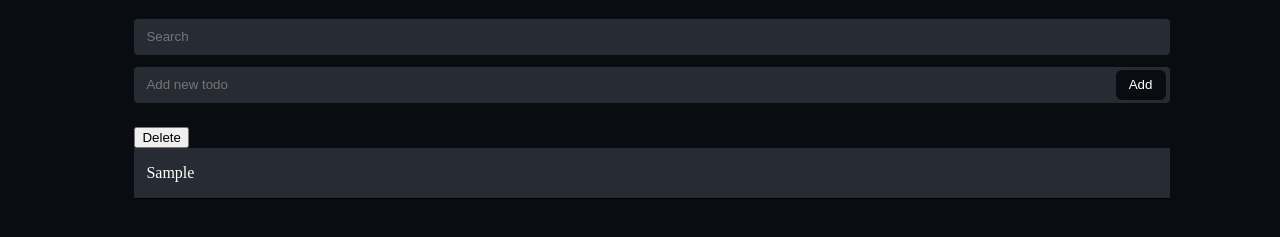
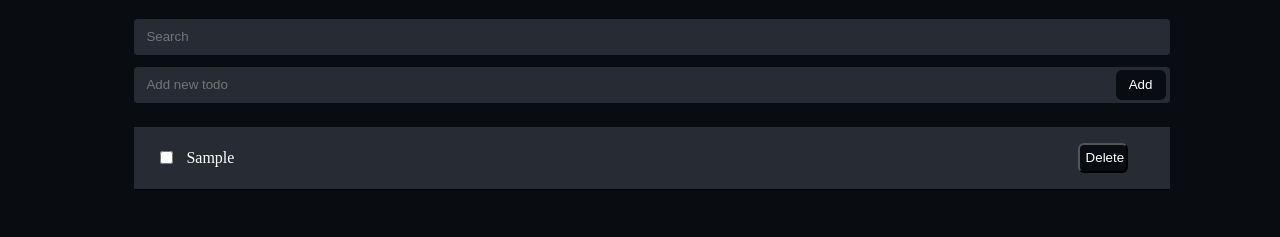
Before and after one commit to M2-0922/todoAppJS, a plain HTML site: page index.html in a window 1280 px wide. Both pictures are taken after typing "Sample" into the empty fields and a click on the button "Add". Shown: the part 117-354 px from the top of the page. Drawn offline with Linux system fonts and the light colour scheme.

Commit message:
finish lab#1 assignment. add delete button and checkbox for each task

```diff
--- a/index.js
+++ b/index.js
@@ -3,19 +3,48 @@ window.addEventListener("load", () => {
     let addButton = document.getElementById("todo-add");
     let todoList = document.getElementById("todos-list");
     let searchInput = document.getElementById("todo-search");
+    let taskNum = 1;
 
     addButton.addEventListener("click", () => {
-        let newTodo = document.createElement("li");
-        newTodo.innerHTML = inputData.value;
-        let deleteButton = document.createElement("button");
+        if (inputData.value != "") {
+            let newTodo = document.createElement("li");
+            newTodo.innerHTML = inputData.value;
+            newTodo.id = "Task" + taskNum;
 
-        deleteButton.innerText = "Delete"
-        // deleteButton.classList.add("delete-button");
+            // create delete button
+            let deleteButton = document.createElement("button");
+            deleteButton.id = "deleteButton" + taskNum;
+            deleteButton.innerText = "Delete"
+            deleteButton.classList.add("delete-button");
 
-        todoList.appendChild(deleteButton);
-        todoList.appendChild(newTodo);
+            deleteButton.addEventListener('click', () => {
+                let deleteConfirm = confirm("Do you really want to delete ?");
+                if (deleteConfirm) {
+                    todoList.removeChild(deleteButton.parentElement);
+                }
+            })
 
-        inputData.value = "";
+            // create checkbox
+            let checkbox = document.createElement('input');
+            checkbox.type = 'checkbox';
+            checkbox.name = 'checkbox' + taskNum;
+            checkbox.id = 'checkbox' + taskNum;
+            checkbox.addEventListener('change', e => {
+                if (e.target.checked) {
+                    if (confirm("You finished the task! Do you want to delete ?")) {
+                        todoList.removeChild(checkbox.parentElement);
+                    }
+                }
+            })
+
+            // add checkbox and delete button to the list element
+            newTodo.prepend(checkbox);
+            newTodo.appendChild(deleteButton);
+            todoList.appendChild(newTodo);
+
+            inputData.value = "";
+            taskNum++;
+        }
 
         // delete button
         // deleteButton.addEventListener("click", () => {
@@ -24,9 +53,7 @@ window.addEventListener("load", () => {
 
         // also add checkbox to your todo while creating.
 
-
     })
-
 
     searchInput.addEventListener("keyup", () => {
 
@@ -44,7 +71,7 @@ window.addEventListener("load", () => {
 
         for(let i = 0; i < todos.length; i++){
             if(todos[i].innerText.includes(searchData)){
-                todos[i].style.display = "block";
+                todos[i].style.display = "grid";
             }else{
                 todos[i].style.display = "none";
             }
--- a/style.scss
+++ b/style.scss
@@ -1,27 +1,38 @@
-$primary_color: #090D11;
-$secondary_color: #272B33;
+$primary_color: #090d11;
+$secondary_color: #272b33;
 $text_color: white;
-html, body{
+
+@mixin buttonHover() {
+	&:hover {
+		cursor: pointer;
+		background-color: white;
+		color: black;
+		border: 1px solid black;
+	}
+}
+
+html,
+body {
 	background-color: $primary_color;
 }
 
-.container{
+.container {
 	display: flex;
 	flex-direction: column;
 	align-items: center;
 
-    .header{
+	.header {
 		width: 100%;
-        h1{
+		h1 {
 			padding: 24px;
 			color: $text_color;
 			text-align: center;
 		}
 
-        &__search{
+		&__search {
 			width: 80%;
 			margin: 0 auto;
-            input{
+			input {
 				height: 24px;
 				width: 100%;
 				background-color: $secondary_color;
@@ -29,17 +40,17 @@ html, body{
 				padding: 6px 12px;
 				color: $text_color;
 				border-radius: 4px;
-                &:focus{
+				&:focus {
 					outline: none !important;
 				}
 			}
 		}
 
-        &__form{
+		&__form {
 			position: relative;
 			width: 80%;
 			margin: 0 auto;
-            input{
+			input {
 				margin-top: 12px;
 				height: 24px;
 				width: 100%;
@@ -48,11 +59,11 @@ html, body{
 				padding: 6px 12px;
 				color: $text_color;
 				border-radius: 4px;
-                &:focus{
+				&:focus {
 					outline: none !important;
 				}
 			}
-            button{
+			button {
 				position: absolute;
 				height: 30px;
 				width: 50px;
@@ -62,33 +73,49 @@ html, body{
 				border-radius: 6px;
 				background-color: $primary_color;
 				color: $text_color;
+				@include buttonHover();
 			}
 		}
 	}
 
-    .todos{
+	.todos {
 		margin-top: 24px;
 		width: 80%;
 		display: flex;
 		flex-direction: column;
 		// justify-content: center;
-        #todos-list{
+		#todos-list {
 			padding: 0;
 			margin: 0;
 			width: 100%;
-        }
-        align-items: center;
-        li{
+			li {
 				border-bottom: 1px solid black;
 				list-style-type: none;
 				padding: 16px 12px;
 				background-color: $secondary_color;
 				color: $text_color;
 				width: 100%;
+				display: grid;
+				align-items: center;
+				grid-template-columns: 40px auto 80px;
+				grid-template-rows: auto;
+				grid-template-areas: "checkbox text deleteButton";
+
+				input {
+					grid-area: checkbox;
+				}
+
+				.delete-button {
+					background-color: #090d11;
+					height: 30px;
+					width: 50px;
+					border-radius: 6px;
+					color: $text_color;
+					grid-area: deleteButton;
+					@include buttonHover();
 				}
 			}
 		}
-
-.delete-button{
-    background-color: #090D11 !important;
+		align-items: center;
 	}
+}
```
Also changed, not shown: style.css, 1 other file. Lines whose indentation alone changed are shown as unchanged.
